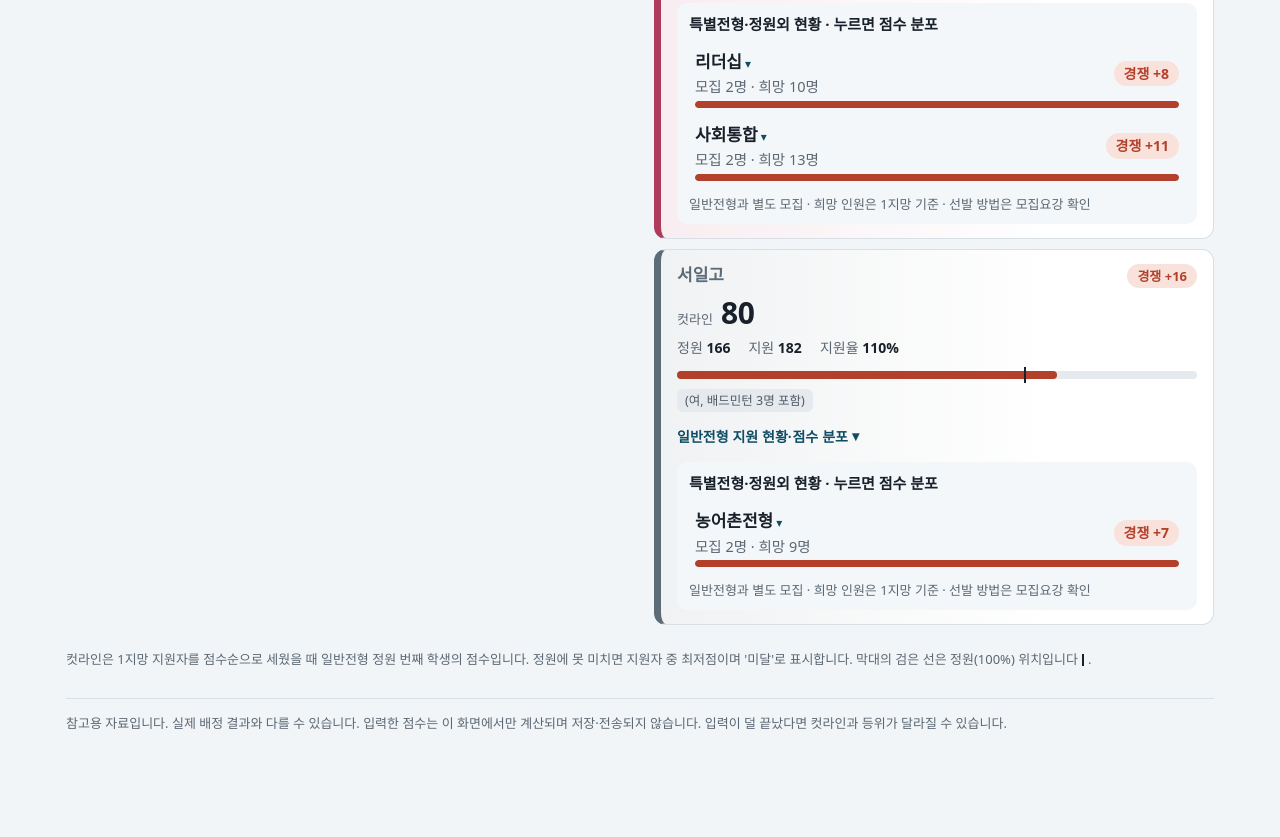
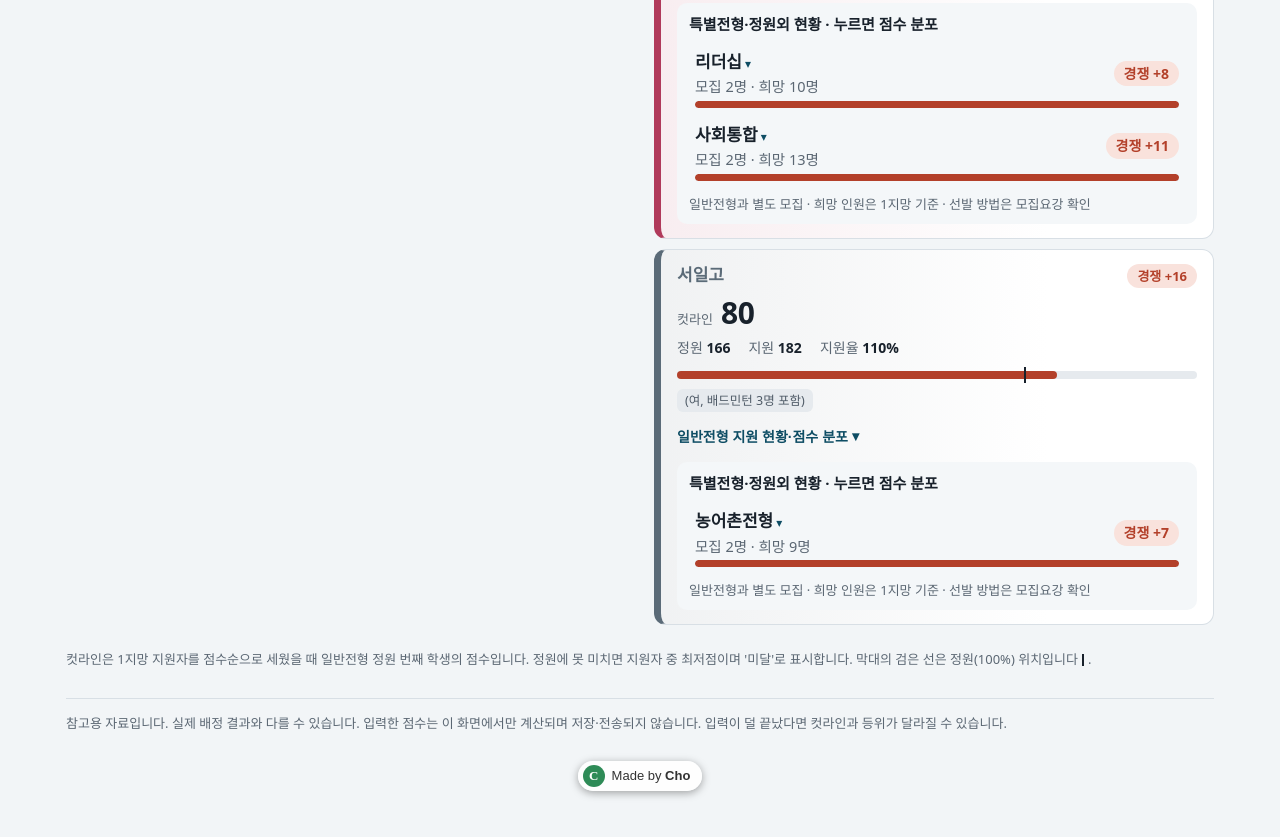
Before and after one commit to magicluffy1-tech/highschooladmission, a plain HTML site: page index.html in a window 1280 px wide. Shown: the part 2606-3443 px from the top of the page. Before the commit the page ends 3400 px from the top, so only its background shows below. Drawn offline with Linux system fonts and the light colour scheme; a web font is replaced by a local one.

Commit message:
Add files via upload

```diff
--- a/index.html
+++ b/index.html
@@ -165,6 +165,10 @@ button.act:hover{background:#0A3A4C}
 @media (max-width:420px){.kpis{grid-template-columns:repeat(3,1fr)}}
 .foot{margin-top:28px;font-size:13px;color:var(--muted);border-top:1px solid var(--line);padding-top:14px}
 @media (min-width:600px){.wrap{padding-top:28px}h1{font-size:28px}}
+.madeby{width:max-content;margin:28px auto 0;display:flex;align-items:center;gap:7px;padding:4px 12px 4px 5px;border-radius:999px;background:rgba(255,255,255,.94);color:#333;font:500 13px 'Noto Sans KR',sans-serif;box-shadow:0 2px 8px rgba(0,0,0,.35);user-select:none}
+.madeby i{display:grid;place-items:center;width:22px;height:22px;border-radius:50%;background:#2e8b57;color:#fff;font:700 13px 'Noto Serif KR',serif;font-style:normal}
+.madeby b{font-weight:700}
+@media print{.madeby{display:none}}
 </style>
 </head>
 <body>
@@ -212,6 +216,7 @@ button.act:hover{background:#0A3A4C}
   </section>
 
   <p class="foot" id="foot"></p>
+  <div class="madeby" aria-label="Made by Cho"><i>C</i><span>Made by <b>Cho</b></span></div>
 </div>
 
 <script>
```
